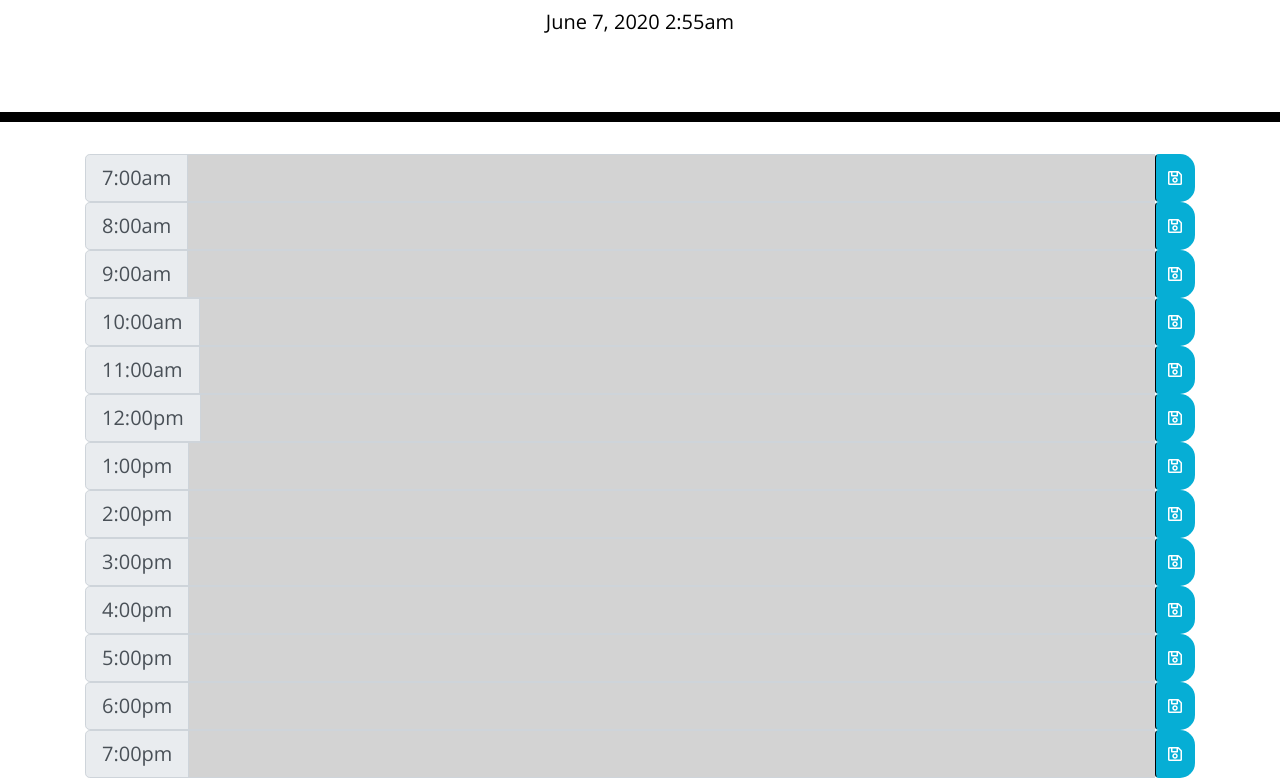
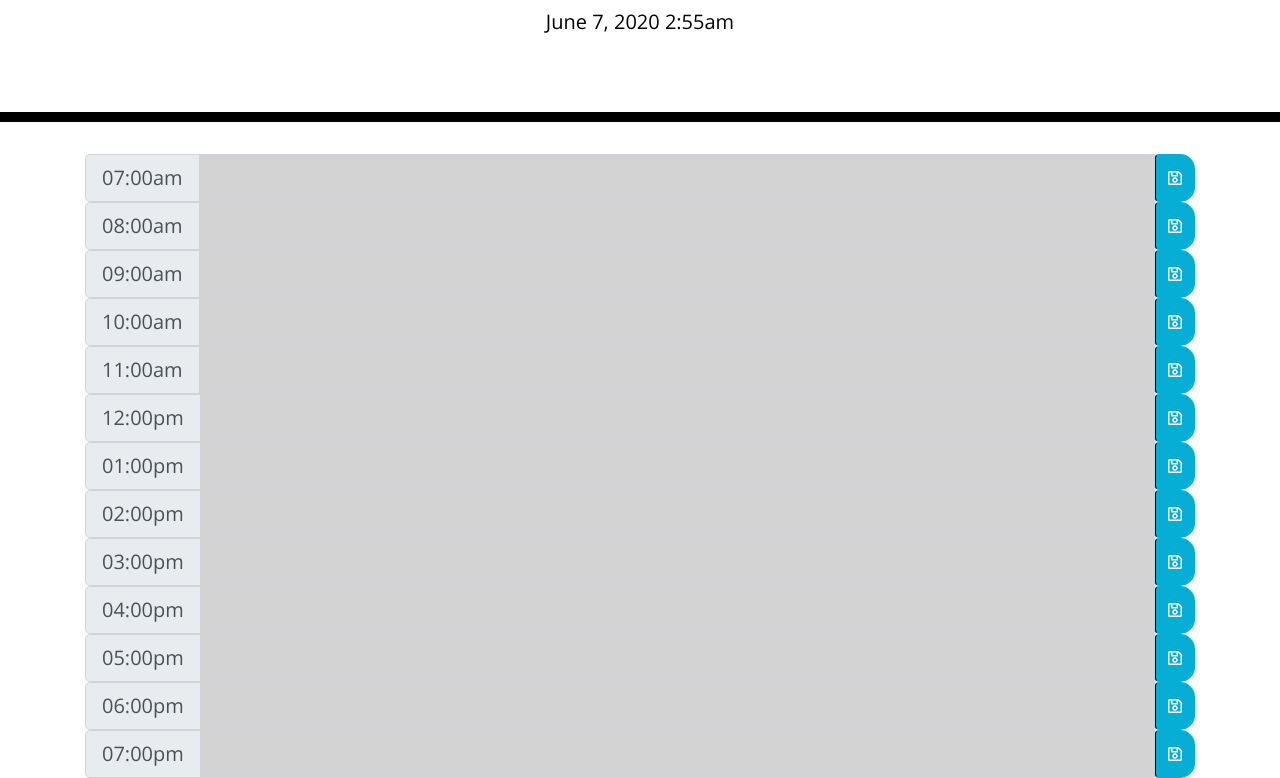
Before and after one commit to MFonkeng30/DayPlanner, a plain HTML site: page index.html in a window 1280 px wide. Shown: the part 182-960 px from the top of the page. Drawn offline with nearby package versions, Linux system fonts and the light colour scheme.

Commit message:
streamlined hour display blocks

```diff
--- a/index.html
+++ b/index.html
@@ -32,7 +32,7 @@
       <!-- Timeblocks go here -->
       <div class="input-group input-group-lg" data-hour="7">
         <div class="input-group-prepend">
-          <span class="input-group-text time-block block1">7:00am</span>
+          <span class="input-group-text time-block block1">07:00am</span>
         </div>
         <input type="text" class="form-control form9 past" aria-label="Large">
         <button class="btn saveBtn">
@@ -43,7 +43,7 @@
       </div>
       <div class="input-group input-group-lg" data-hour="8">
         <div class="input-group-prepend">
-          <span class="input-group-text time-block block1">8:00am</span>
+          <span class="input-group-text time-block block1">08:00am</span>
         </div>
         <input type="text" class="form-control form9 past" aria-label="Large">
         <button class="btn saveBtn">
@@ -54,7 +54,7 @@
       </div>
       <div class="input-group input-group-lg" data-hour="9">
         <div class="input-group-prepend">
-          <span class="input-group-text time-block block1">9:00am</span>
+          <span class="input-group-text time-block block1">09:00am</span>
         </div>
         <input type="text" class="form-control form9 past" aria-label="Large">
         <button class="btn saveBtn">
@@ -98,7 +98,7 @@
       </div>
       <div class="input-group input-group-lg" data-hour="1">
         <div class="input-group-prepend">
-          <span class="input-group-text time-block block1">1:00pm</span>
+          <span class="input-group-text time-block block1">01:00pm</span>
         </div>
         <input type="text" class="form-control form9 past" aria-label="Large">
         <button class="btn saveBtn">
@@ -109,7 +109,7 @@
       </div>
       <div class="input-group input-group-lg" data-hour="2">
         <div class="input-group-prepend">
-          <span class="input-group-text time-block block1">2:00pm</span>
+          <span class="input-group-text time-block block1">02:00pm</span>
         </div>
         <input type="text" class="form-control form9 past" aria-label="Large">
         <button class="btn saveBtn">
@@ -120,7 +120,7 @@
       </div>
       <div class="input-group input-group-lg" data-hour="3">
         <div class="input-group-prepend">
-          <span class="input-group-text time-block block1">3:00pm</span>
+          <span class="input-group-text time-block block1">03:00pm</span>
         </div>
         <input type="text" class="form-control form9 past" aria-label="Large">
         <button class="btn saveBtn">
@@ -131,7 +131,7 @@
       </div>
       <div class="input-group input-group-lg" data-hour="4">
         <div class="input-group-prepend">
-          <span class="input-group-text time-block block1">4:00pm</span>
+          <span class="input-group-text time-block block1">04:00pm</span>
         </div>
         <input type="text" class="form-control form9 past" aria-label="Large">
         <button class="btn saveBtn">
@@ -142,7 +142,7 @@
       </div>
       <div class="input-group input-group-lg" data-hour="5">
         <div class="input-group-prepend">
-          <span class="input-group-text time-block block1">5:00pm</span>
+          <span class="input-group-text time-block block1">05:00pm</span>
         </div>
         <input type="text" class="form-control form9 past" aria-label="Large">
         <button class="btn saveBtn">
@@ -153,7 +153,7 @@
       </div>
       <div class="input-group input-group-lg" data-hour="6">
         <div class="input-group-prepend">
-          <span class="input-group-text time-block block1">6:00pm</span>
+          <span class="input-group-text time-block block1">06:00pm</span>
         </div>
         <input type="text" class="form-control form9 past" aria-label="Large">
         <button class="btn saveBtn">
@@ -164,7 +164,7 @@
       </div>
       <div class="input-group input-group-lg" data-hour="7">
         <div class="input-group-prepend">
-          <span class="input-group-text time-block block1">7:00pm</span>
+          <span class="input-group-text time-block block1">07:00pm</span>
         </div>
         <input type="text" class="form-control form9 past" aria-label="Large">
         <button class="btn saveBtn">
```
